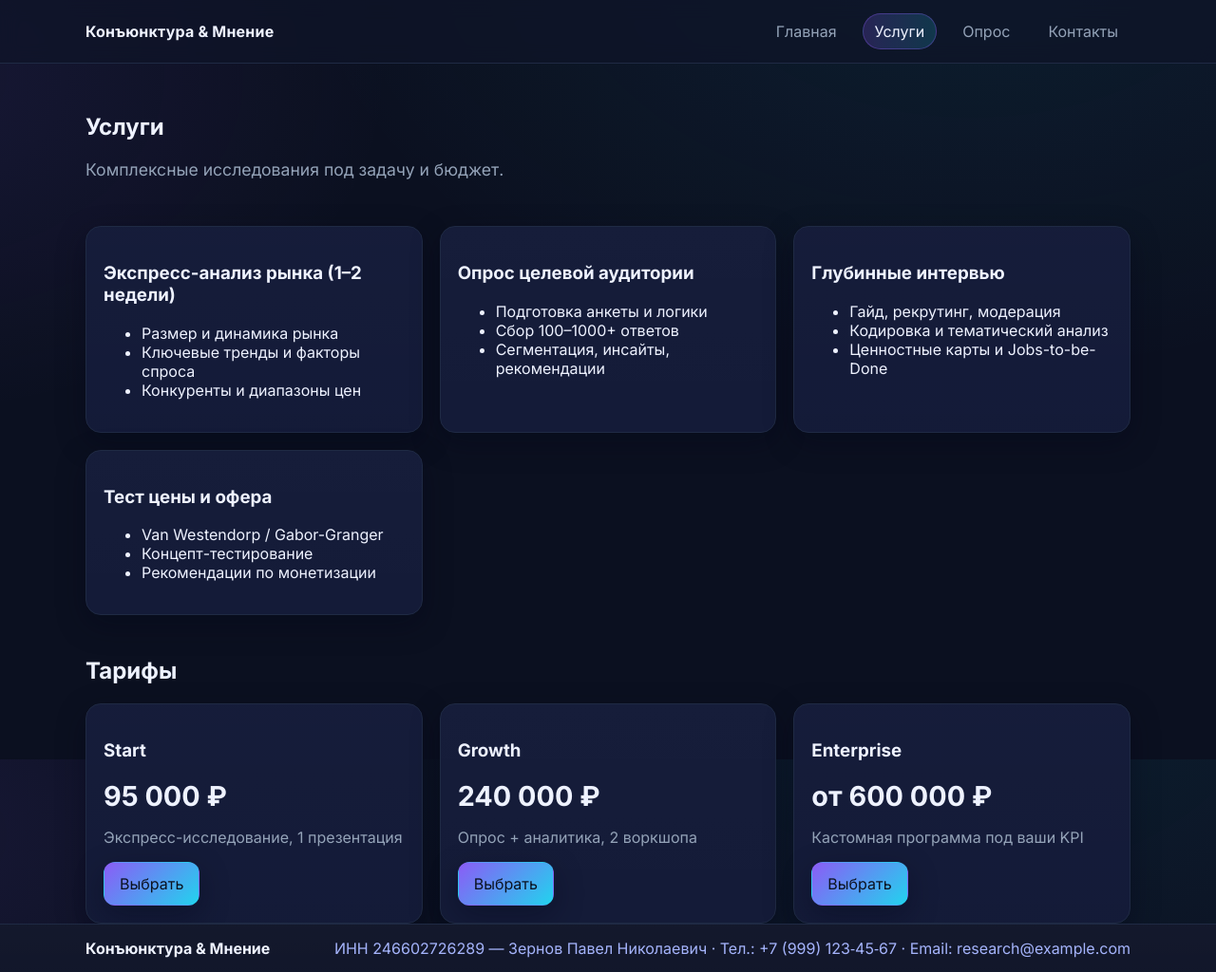
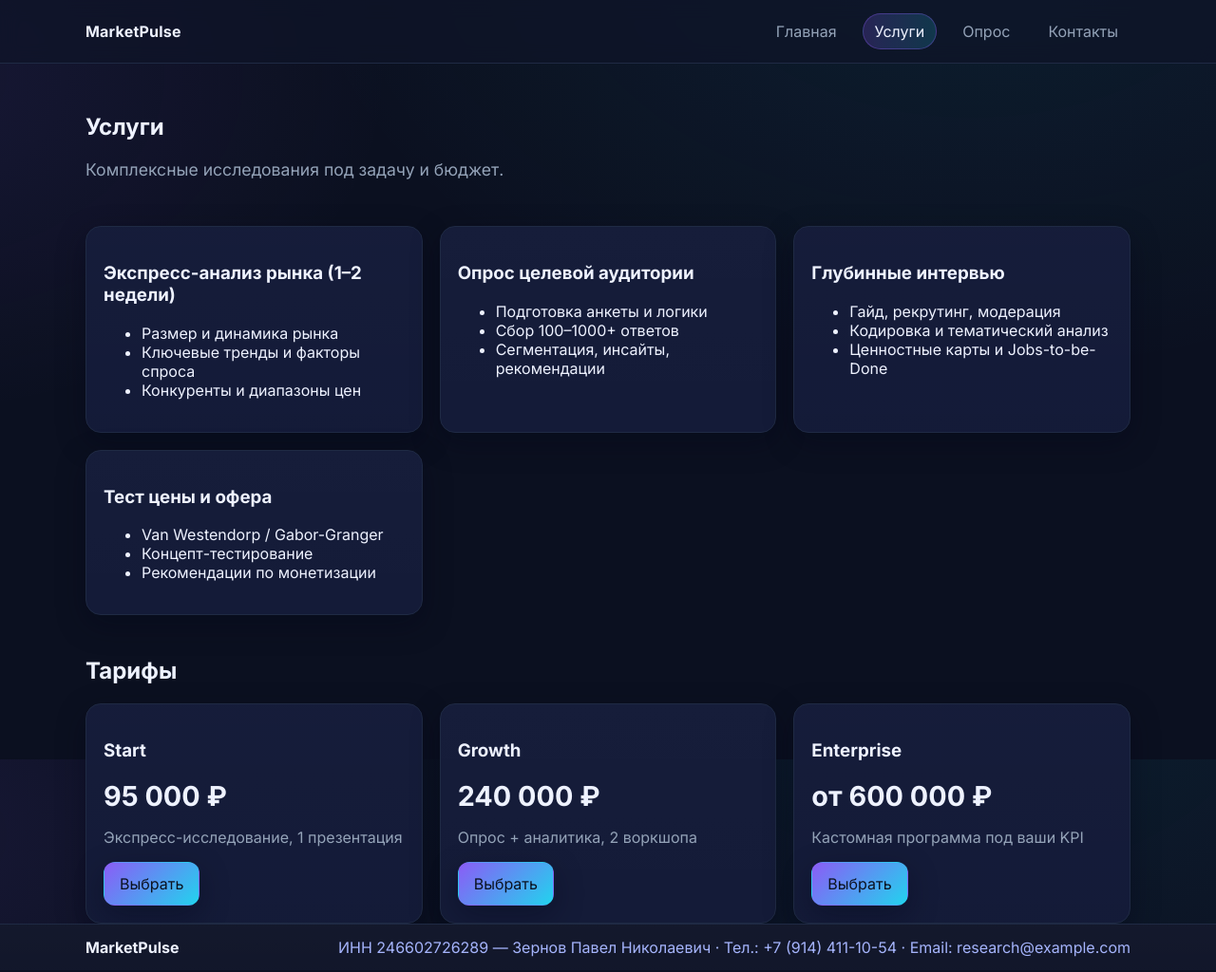
Before and after one commit to sokojam/igorlox, a plain HTML site: page services.html in a window 1280 px wide. Shown: the whole page at 95% size. Drawn offline with Linux system fonts and the light colour scheme.

Commit message:
services.html

```diff
--- a/services.html
+++ b/services.html
@@ -3,7 +3,7 @@
 <head>
   <meta charset="UTF-8">
   <meta name="viewport" content="width=device-width, initial-scale=1.0">
-  <title>Услуги — Конъюнктура & Мнение</title>
+  <title>Услуги — MarketPulse</title>
   <meta name="description" content="Портфель услуг: экспресс-анализ рынка, опросы, глубинные интервью, ценообразование и проверка спроса.">
   <meta property="og:title" content="Услуги — Премиальные исследования">
   <meta property="og:description" content="Решения под задачу и бюджет">
@@ -16,7 +16,7 @@
 <body>
   <header class="site-header">
     <div class="container header-inner">
-      <a class="logo" href="index.html">Конъюнктура & Мнение</a>
+      <a class="logo" href="index.html">MarketPulse</a>
       <nav class="nav">
         <a href="index.html" class="nav-link">Главная</a>
         <a href="services.html" class="nav-link active">Услуги</a>
@@ -96,9 +96,9 @@
 
   <footer class="site-footer">
     <div class="container footer-inner">
-      <div class="footer-brand">Конъюнктура & Мнение</div>
+      <div class="footer-brand">MarketPulse</div>
       <div class="footer-contact">
-        ИНН 246602726289 — Зернов Павел Николаевич · Тел.: +7 (999) 123‑45‑67 · Email: research@example.com
+        ИНН 246602726289 — Зернов Павел Николаевич · Тел.: +7 (914) 411-10-54 · Email: research@example.com
       </div>
     </div>
   </footer>
```
